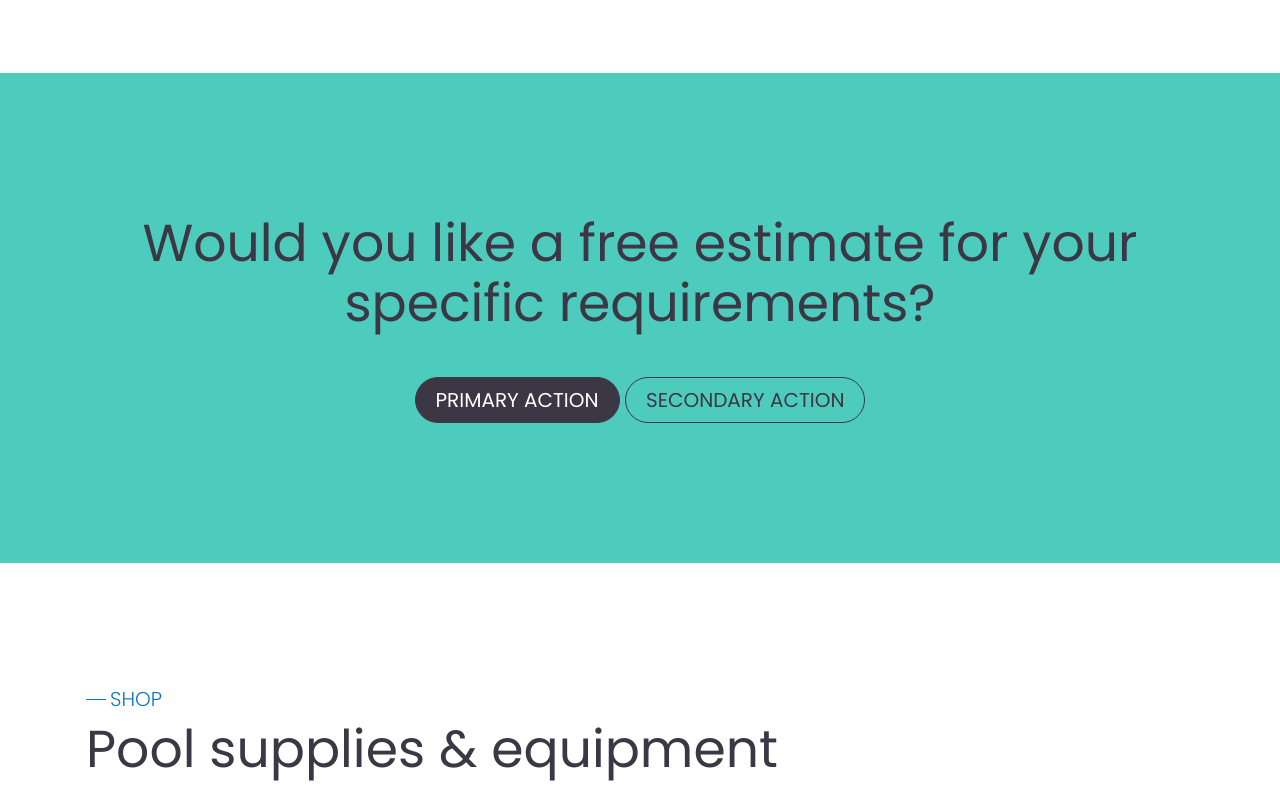
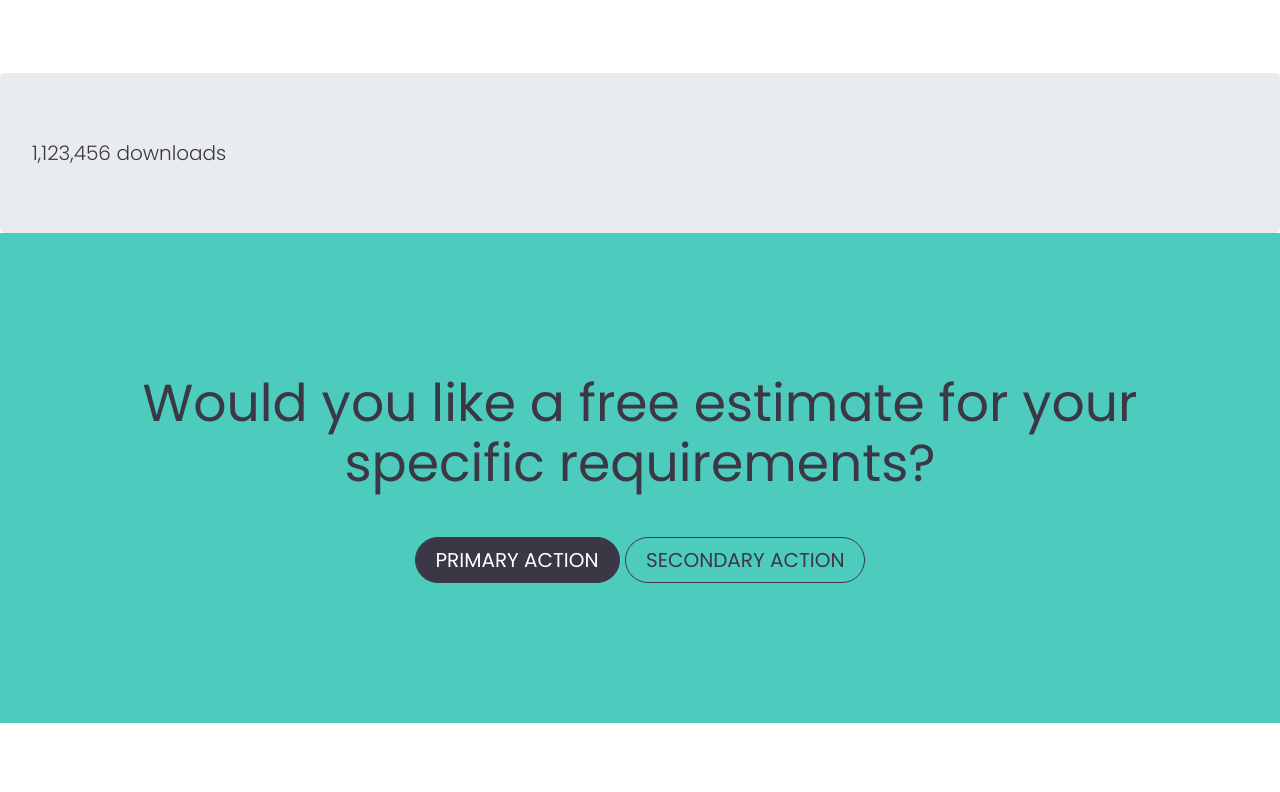
Before and after one commit to PictureElement/ppc, a website: page index.html in a window 1280 px wide. Shown: the part 1436-2228 px from the top of the page. Drawn offline with Linux system fonts and the light colour scheme; files that its build step writes are made by us from their sources.

Commit message:
install counterup2 library

```diff
--- a/gulpfile.js
+++ b/gulpfile.js
@@ -48,7 +48,8 @@ function copy() {
     'node_modules/popper.js/dist/umd/popper.min.js',
     'node_modules/simplebar/dist/simplebar.min.js',
     'node_modules/simplebar/dist/simplebar.min.css',
-    'node_modules/headroom.js/dist/headroom.min.js'
+    'node_modules/headroom.js/dist/headroom.min.js',
+    'node_modules/counterup2/dist/index.js'
   ], {base: 'node_modules/'})
   .pipe(gulp.dest('vendor/'));
 }
--- a/index.html
+++ b/index.html
@@ -239,6 +239,13 @@
                     </div>
                 </div>
             </section>
+
+
+            <div class="jumbotron mb-0">
+                <div class="counter">1,123,456 downloads</div>
+            </div>
+
+
             <!-- CTA -->
             <section class="section section_large-gap cta">
                 <div class="container">
@@ -757,6 +764,8 @@
         <script src="vendor/simplebar/dist/simplebar.min.js"></script>
         <!-- Headroom.js -->
         <script src="vendor/headroom.js/dist/headroom.min.js"></script>
+        <!-- Counter-Up2 -->
+        <script src="vendor/counterup2/dist/index.js"></script>
         <!-- Site scripts -->
         <script src="js/ppc.min.js"></script>
     </body>
--- a/js/ppc.js
+++ b/js/ppc.js
@@ -1,4 +1,13 @@
 $(document).ready(function() {
+
+    var el = document.querySelector('.counter');
+    var counterUp = window.counterUp["default"];
+
+    // Start counting, do this on DOM ready or with Waypoints.
+    counterUp( el, {
+        duration: 1000,
+        delay: 16
+    });
 
     // Hero carousel
     $('.hero-carousel').owlCarousel({
--- a/package.json
+++ b/package.json
@@ -14,6 +14,7 @@
     "aos": "^2.3.4",
     "bootstrap": "^4.4.1",
     "browser-sync": "^2.26.12",
+    "counterup2": "^1.0.4",
     "headroom.js": "^0.11.0",
     "jquery": "^3.4.1",
     "owl.carousel2": "^2.2.1",
```
Also changed, not shown: js/ppc.min.js, vendor/counterup2/dist/index.js (added), 1 other file.
